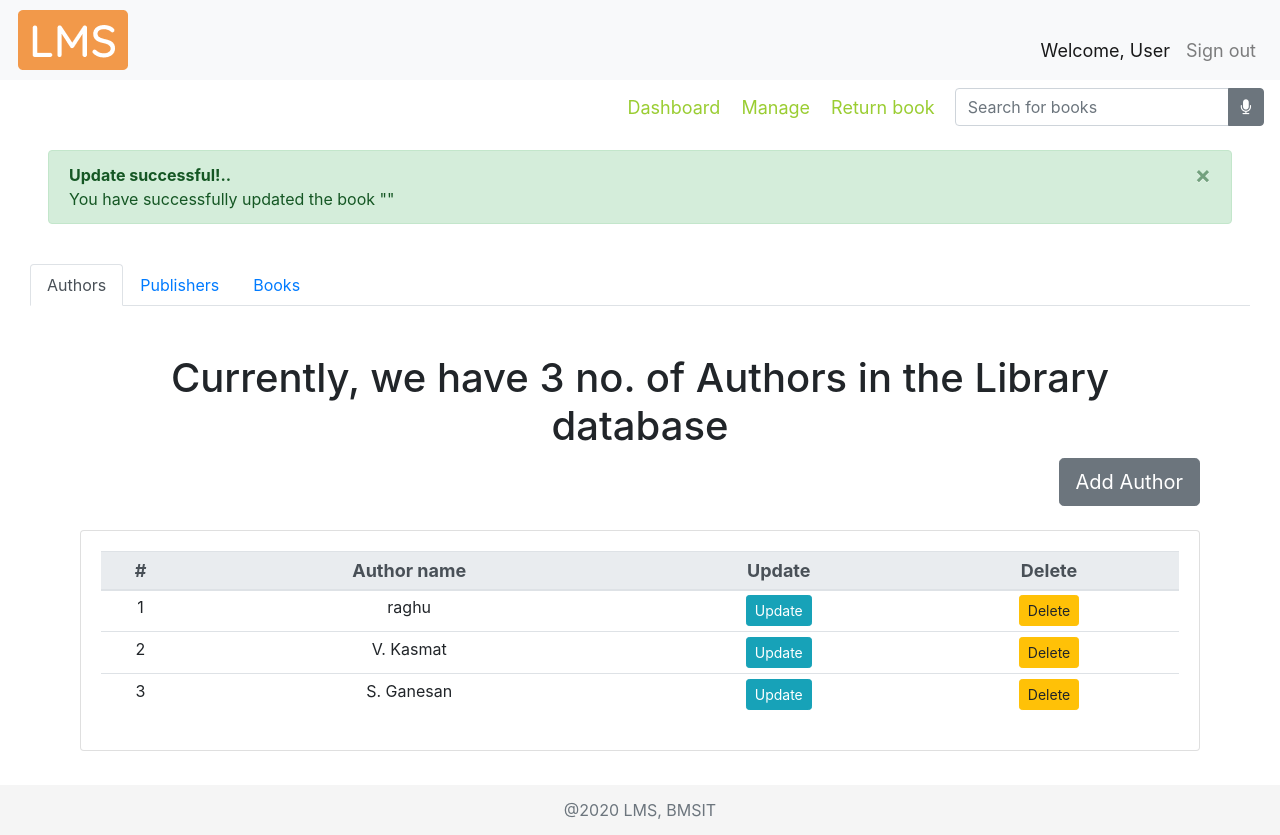
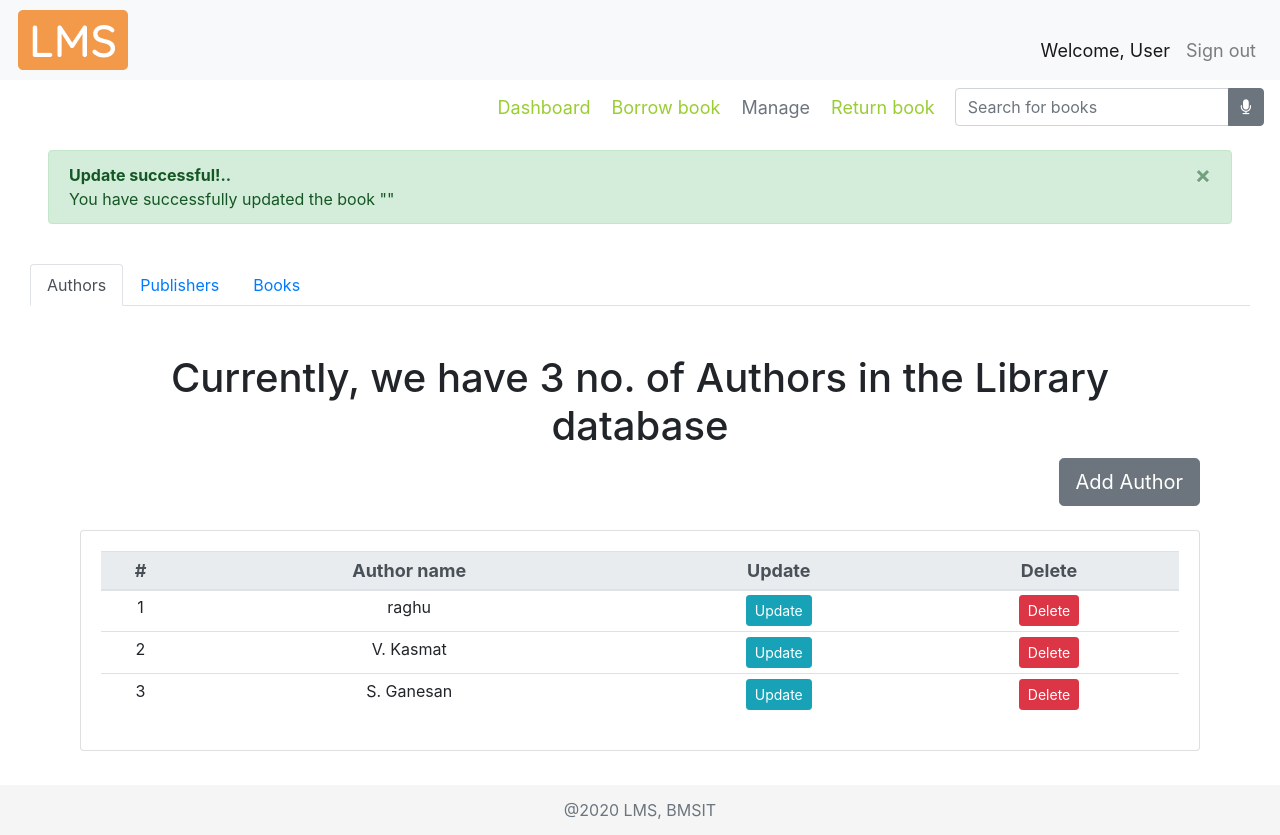
Before and after one commit to Raghuvorkady/Dbms-Mini-Project, a Django app: page /manage/ in a window 1280 px wide. Run offline with Django 3.2, Linux system fonts and the light colour scheme; data comes from the database, SQL or seed files in the repository; both versions use the stored data as it was after the commit; some libraries are stand-ins or nearby versions.

Commit message:
now CRUD for book, publisher, author is working

```diff
--- a/djangoProject/lms/libraryApp/templates/libraryApp/add_author_details.html
+++ b/djangoProject/lms/libraryApp/templates/libraryApp/add_author_details.html
@@ -3,7 +3,7 @@
 {% load widget_tweaks %}
 
 {% block content %}
-    <h1 class="text-center">{{option}} book</h1>
+    <h1 class="text-center">{{option}} Author</h1>
 
     <br>
 
--- a/djangoProject/lms/libraryApp/templates/libraryApp/add_publisher_details.html
+++ b/djangoProject/lms/libraryApp/templates/libraryApp/add_publisher_details.html
@@ -4,7 +4,7 @@
 
 
 {% block content %}
-<h1 class="text-center">{{option}} book</h1>
+<h1 class="text-center">{{option}} Publisher</h1>
 
 <br>
 
@@ -137,9 +137,9 @@
 
             <div class="row justify-content-end">
                 <a href="javascript:window.history.back()"><button type="button" class="btn btn-primary"
-                        style="margin-right: 10px;">Previous</button></a>
+                        style="margin-right: 10px;">Cancel</button></a>
 
-                <button type="submit" class="btn btn-primary mr-3">Next</button>
+                <button type="submit" class="btn btn-primary mr-3">Submit</button>
 
             </div>
         </form>
--- a/djangoProject/lms/libraryApp/templates/libraryApp/author.html
+++ b/djangoProject/lms/libraryApp/templates/libraryApp/author.html
@@ -39,7 +39,7 @@
                         <td>{{forloop.counter}}</td>
                         <td>{{i.authorName}}</td>
                         <td><a class="btn btn-sm btn-info" href="{% url 'updateauthordetail' i.id %}">Update</a></td>
-						<td><a class="btn btn-sm btn-warning" href="{% url 'deleteauthordetail' i.id %}">Delete</a></td>
+						<td><a class="btn btn-sm btn-danger" href="{% url 'deleteauthordetail' i.id %}">Delete</a></td>
                     </tr>
                     {% endfor %}
 
--- a/djangoProject/lms/libraryApp/templates/libraryApp/book.html
+++ b/djangoProject/lms/libraryApp/templates/libraryApp/book.html
@@ -5,7 +5,7 @@
                 Currently, we have {{bookCount}} no. of books in Library database
             </h1>
             <div class="row justify-content-end addBookBtn">
-                <a href="{% url 'addpublisherdetail' 'Add' %}">
+                <a href="{% url 'addbookdetail' 'Add' %}">
                     <button type="button" class="btn btn-secondary btn-lg" data-toggle="tooltip" data-placement="right"
                         title="Click here to add a book">Add book</button>
             </div>
@@ -39,7 +39,7 @@
                         <td>{{i.pubYear}}</td>
                         <td>{{i.isbn}}</td>
                         <td>{{i.stock}}</td>
-                        <td>{% include 'libraryApp/action_btn.html' with pubID=i.pubID authID=i.authID bookID=i.bookID%}
+                        <td>{% include 'libraryApp/book_action_btn.html' with pubID=i.pubID authID=i.authID bookID=i.bookID%}
                         </td>
                     </tr>
                     {% endfor %}
--- a/djangoProject/lms/libraryApp/templates/libraryApp/action_btn.html
+++ b/djangoProject/lms/libraryApp/templates/libraryApp/book_action_btn.html
@@ -6,6 +6,6 @@
     <div class="dropdown-menu" aria-labelledby="dropdownMenuButton">
         <a class="dropdown-item updateActionBtn" href="{% url 'updatebookdetail' bookID %}">Update</a>
         <div class="dropdown-divider"></div>
-        <a class="dropdown-item deleteActionBtn" href="#">Delete</a>
+        <a class="dropdown-item deleteActionBtn" href="{% url 'deletebookdetail' bookID %}">Delete</a>
     </div>
 </div>
--- a/djangoProject/lms/libraryApp/templates/libraryApp/manage_tab.html
+++ b/djangoProject/lms/libraryApp/templates/libraryApp/manage_tab.html
@@ -6,12 +6,23 @@
     <div class="container-fluid">
         <nav>
             <div class="nav nav-tabs" id="nav-tab" role="tablist">
+            {% comment %} {% if 1 == value %} {% endcomment %}
                 <a class="nav-item nav-link active" id="nav-home-tab" data-toggle="tab" href="#nav-home" role="tab" aria-controls="nav-home" aria-selected="true">Authors</a>
                 <a class="nav-item nav-link" id="nav-profile-tab" data-toggle="tab" href="#nav-profile" role="tab" aria-controls="nav-profile" aria-selected="false">Publishers</a>
                 <a class="nav-item nav-link" id="nav-contact-tab" data-toggle="tab" href="#nav-contact" role="tab" aria-controls="nav-contact" aria-selected="false">Books</a>
+            {% comment %} {% elif 2 == value %}
+                <a class="nav-item nav-link" id="nav-profile-tab" data-toggle="tab" href="#nav-profile" role="tab" aria-controls="nav-profile" aria-selected="false">Authors</a>
+                <a class="nav-item nav-link active" id="nav-home-tab" data-toggle="tab" href="#nav-home" role="tab" aria-controls="nav-home" aria-selected="true">Publishers</a>
+                <a class="nav-item nav-link" id="nav-contact-tab" data-toggle="tab" href="#nav-contact" role="tab" aria-controls="nav-contact" aria-selected="false">Books</a>
+            {% elif 3 == value %}
+                <a class="nav-item nav-link" id="nav-profile-tab" data-toggle="tab" href="#nav-profile" role="tab" aria-controls="nav-profile" aria-selected="false">Authors</a>
+                <a class="nav-item nav-link" id="nav-contact-tab" data-toggle="tab" href="#nav-contact" role="tab" aria-controls="nav-contact" aria-selected="false">Publishers</a>
+                <a class="nav-item nav-link active" id="nav-home-tab" data-toggle="tab" href="#nav-home" role="tab" aria-controls="nav-home" aria-selected="true">Books</a>
+            {% endif %} {% endcomment %}
              </div>
         </nav>
         <div class="tab-content" id="nav-tabContent">
+        {% comment %} {% if 1 == value  %} {% endcomment %}
             <div class="tab-pane fade show active" id="nav-home" role="tabpanel" aria-labelledby="nav-home-tab">
                 {% include 'libraryApp/author.html' %}
             </div>
@@ -21,6 +32,28 @@
             <div class="tab-pane fade" id="nav-contact" role="tabpanel" aria-labelledby="nav-contact-tab">
                 {% include 'libraryApp/book.html' %}
             </div>
+        {% comment %} {% elif 2 == value %}
+            <div class="tab-pane fade" id="nav-contact" role="tabpanel" aria-labelledby="nav-contact-tab">
+                {% include 'libraryApp/author.html' %}
+            </div>
+            <div class="tab-pane fade show active" id="nav-home" role="tabpanel" aria-labelledby="nav-home-tab">
+                {% include 'libraryApp/publisher.html' %}
+            </div>
+            <div class="tab-pane fade" id="nav-profile" role="tabpanel" aria-labelledby="nav-profile-tab">
+                {% include 'libraryApp/book.html' %}
+            </div>
+        {% elif 3 == value  %}
+            <div class="tab-pane fade" id="nav-contact" role="tabpanel" aria-labelledby="nav-contact-tab">
+                {% include 'libraryApp/author.html' %}
+            </div>
+            <div class="tab-pane fade" id="nav-profile" role="tabpanel" aria-labelledby="nav-profile-tab">
+                {% include 'libraryApp/publisher.html' %}
+            </div>
+            <div class="tab-pane fade show active" id="nav-home" role="tabpanel" aria-labelledby="nav-home-tab">
+                {% include 'libraryApp/book.html' %}
+            </div>
+
+        {% endif %} {% endcomment %}
         </div>
     </div>
 
--- a/djangoProject/lms/libraryApp/templates/libraryApp/navbar.html
+++ b/djangoProject/lms/libraryApp/templates/libraryApp/navbar.html
@@ -28,20 +28,29 @@
       <nav>
       {% if dbActive == True %}
         <a class="text-muted" href="{% url 'dashboard' %}">Dashboard</a>
-        <a href="{% url 'borrowbook' %}">Manage</a>
+        <a href="{% url 'borrowbook' %}">Borrow book</a>
+        <a href="{% url 'manage' %}">Manage</a>
         <a href="{% url 'returnbook' %}">Return book</a>
       {% elif bbActive == True %}
         <a href="{% url 'dashboard' %}">Dashboard</a>
-        <a class="text-muted" href="{% url 'borrowbook' %}">Manage</a>
+        <a class="text-muted" href="{% url 'borrowbook' %}">Borrow book</a>
+        <a href="{% url 'manage' %}">Manage</a>
         {% comment %} Manage book {% endcomment %}
         <a href="{% url 'returnbook' %}">Return book</a>
       {% elif rbActive == True %}
         <a href="{% url 'dashboard' %}">Dashboard</a>
-        <a href="{% url 'borrowbook' %}">Manage</a>
+        <a href="{% url 'borrowbook' %}">Borrow book</a>
+        <a href="{% url 'manage' %}">Manage</a>
         <a class="text-muted" href="{% url 'returnbook' %}">Return book</a>
+      {% elif mActive == True %}
+        <a href="{% url 'dashboard' %}">Dashboard</a>
+        <a href="{% url 'borrowbook' %}">Borrow book</a>
+        <a class="text-muted" href="{% url 'manage' %}">Manage</a>
+        <a href="{% url 'returnbook' %}">Return book</a>
       {% else %}
         <a href="{% url 'dashboard' %}">Dashboard</a>
-        <a href="{% url 'borrowbook' %}">Manage</a>
+        <a href="{% url 'borrowbook' %}">Borrow book</a>
+        <a href="{% url 'manage' %}">Manage</a>
         <a href="{% url 'returnbook' %}">Return book</a>
       {% endif %}
       </nav>
--- a/djangoProject/lms/libraryApp/templates/libraryApp/pub_action_btn.html
+++ b/djangoProject/lms/libraryApp/templates/libraryApp/pub_action_btn.html
@@ -4,8 +4,8 @@
         Actions
     </button>
     <div class="dropdown-menu" aria-labelledby="dropdownMenuButton">
-        <a class="dropdown-item updateActionBtn" href=""">Update</a>
+        <a class="dropdown-item updateActionBtn" href="{% url 'updatepublisherdetail' pubID %}">Update</a>
         <div class="dropdown-divider"></div>
-        <a class="dropdown-item deleteActionBtn" href="#">Delete</a>
+        <a class="dropdown-item deleteActionBtn" href="{% url 'deletepublisherdetail' pubID %}">Delete</a>
     </div>
 </div>
--- a/djangoProject/lms/libraryApp/templates/libraryApp/publisher.html
+++ b/djangoProject/lms/libraryApp/templates/libraryApp/publisher.html
@@ -37,7 +37,7 @@
                         <td>{{i.state}}</td>
                         <td>{{i.pinCode}}</td>
                         <td>{{i.phoneNum}}</td>
-                        <td>{% include 'libraryApp/pub_action_btn.html' %}</td>
+                        <td>{% include 'libraryApp/pub_action_btn.html' with pubID=i.id %}</td>
                     </tr>
                     {% endfor %}
 
--- a/djangoProject/lms/libraryApp/urls.py
+++ b/djangoProject/lms/libraryApp/urls.py
@@ -5,10 +5,12 @@ urlpatterns = [
     path('', views.index, name="home"),
     #url(r'^emp_detail/(?P<user_name>\w+)/(?P<mobile_number>\d{10,18})/$', views.emp_detail, name='emp_detail'),
     path('addpublisherdetails/<str:option>/', views.addPublisherDetails, name="addpublisherdetail"),
-    path('updatepublisherdetails/<str:pubID><str:bookID>/', views.updatePublisherDetails, name="updatepublisherdetail"),
+    path('updatepublisherdetails/<str:pubID>/', views.updatePublisherDetails, name="updatepublisherdetail"),
     path('updateauthordetails/<str:pk>/', views.updateAuthorDetails, name="updateauthordetail"),
     path('deleteauthordetails/<str:pk>/', views.deleteAuthorDetails, name="deleteauthordetail"),
+    path('deletepublisherdetails/<str:pk>/', views.deletePublisherDetails, name="deletepublisherdetail"),
     path('updatebookdetails/<str:bookID>/', views.updateBookDetails, name="updatebookdetail"),
+    path('deletebookdetails/<str:bookID>/', views.deleteBookDetails, name="deletebookdetail"),
     path('addauthordetails/<str:option>/', views.addAuthorDetails, name="addauthordetail"),
     path('addbookdetails/<str:option>/', views.addBookDetails, name="addbookdetail"),
     path('addbooktemplate/', views.addBookTemplate, name="addbooktemplate"),
--- a/djangoProject/lms/libraryApp/views.py
+++ b/djangoProject/lms/libraryApp/views.py
@@ -53,7 +53,7 @@ def addPublisherDetails(request, option):
         addPublisherForm = AddPublisherForm(request.POST)
         if addPublisherForm.is_valid():
             addPublisherForm.save()
-            return redirect(addAuthorDetails, option=option)
+            return redirect(manage)
 
         # print("PUB REQUEST:",request.POST)
         # addPub = request.POST['pubName']
@@ -147,7 +147,7 @@ def addBookDetails(request, option):
                 #wb.authorID.add(authorID)
             #wb.bookID.add(bookID)
 
-            return redirect(borrowBook)
+            return redirect(manage)
 
     context = {
         'authors': authors,
@@ -159,11 +159,10 @@ def addBookDetails(request, option):
     }
     return render(request, bookDetails, context)
 
-def updatePublisherDetails(request, pubID, bookID):
+def updatePublisherDetails(request, pubID):
     publisherDetails = 'libraryApp/add_publisher_details.html'
     publishers = PUBLISHER.objects.get(id=pubID)
 
-    print("BOOKID", bookID)
     print("PUBID", pubID)
     addPublisherForm = AddPublisherForm(instance=publishers)
     if request.method == "POST":
@@ -171,7 +170,7 @@ def updatePublisherDetails(request, pubID, bookID):
         if addPublisherForm.is_valid():
             addPublisherForm.save()
             print("REQUEST:", request.POST)
-            return redirect(updateBookDetails, pubID=pubID, bookID=bookID)
+            return redirect(manage)
 
     context = {
         'publishers' : publishers,
@@ -222,7 +221,7 @@ def updateBookDetails(request, bookID):
 
             stocks.bookCopies = stock
             stocks.save()
-            return redirect(borrowBook)
+            return redirect(manage)
 
     context = {
         'option' : 'Update',
@@ -448,6 +447,7 @@ def manage(request):
     allAuthors = AUTHOR.objects.all()
     allPublishers = PUBLISHER.objects.all()
 
+    mActive = True
     booksList = []
     bookCount = 0
     authCount = AUTHOR.objects.count()
@@ -481,16 +481,31 @@ def manage(request):
         'allAuthors' : allAuthors,
         'authCount' : authCount,
         'allPublishers' : allPublishers,
-        'pubCount' : pubCount
+        'pubCount' : pubCount,
+        'mActive' : mActive
     }
     return render(request, manage, context)
 
 def deleteAuthorDetails(request, pk):
-    authActionBtn = 'libraryApp/manage_tab.html'
-
     author = AUTHOR.objects.get(id=pk)
     name = author.authorName
     author.delete()
 
-    messages.success(request, 'Author', name,'deleted successfully!')
+    #messages.success(request, 'Author', name,'deleted successfully!')
     return redirect(manage)
+
+def deletePublisherDetails(request, pk):
+    pub = PUBLISHER.objects.get(id=pk)
+    name = pub.pubName
+    pub.delete()
+
+    #messages.success(request, 'Author', name,'deleted successfully!')
+    return redirect(manage)
+
+def deleteBookDetails(request, bookID):
+    book = BOOK.objects.get(id=bookID)
+    name = book.bookTitle
+    book.delete()
+
+    #messages.success(request, 'Author', name,'deleted successfully!')
+    return redirect(manage)
```
Also changed, not shown: djangoProject/lms/db.sqlite3.
